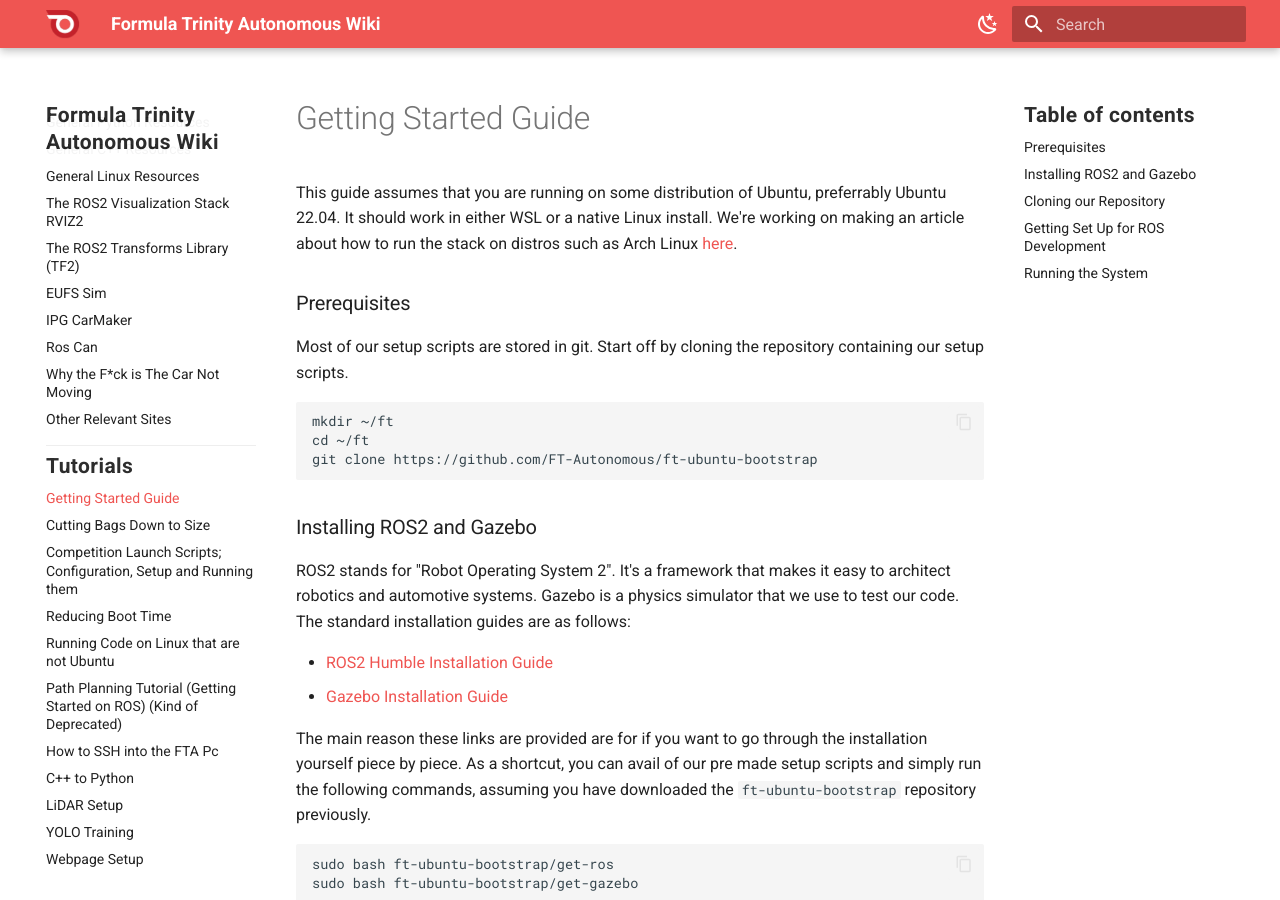
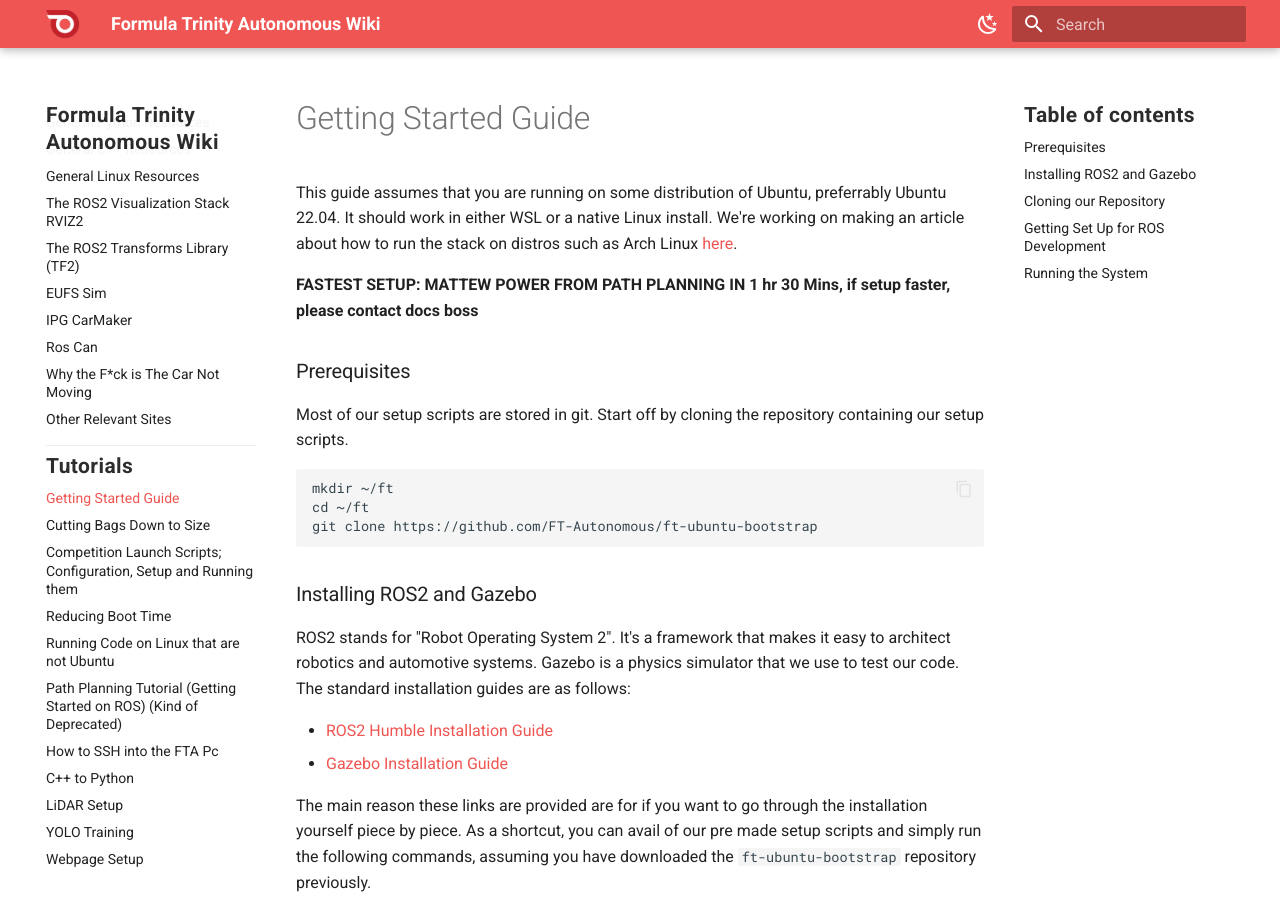
Before and after one commit to FT-Autonomous/ft_docs_2.0, an MkDocs documentation site: the page built from docs/tutorials/Getting_started.md, in a window 1280 px wide and 900 px high. Built offline with MkDocs 1.6.1 and Material for MkDocs 9.7.7, drawn with Linux system fonts in a browser that asks for light colours.

Commit message:
Recognition

```diff
--- a/docs/tutorials/Getting_started.md
+++ b/docs/tutorials/Getting_started.md
@@ -1,6 +1,8 @@
 # Getting Started Guide
 
 This guide assumes that you are running on some distribution of Ubuntu, preferrably Ubuntu 22.04. It should work in either WSL or a native Linux install. We're working on making an article about how to run the stack on distros such as Arch Linux [here](../tutorials/run_code_not_ubuntu.md).
+
+**FASTEST SETUP: MATTEW POWER FROM PATH PLANNING IN 1 hr 30 Mins, if setup faster, please contact docs boss**
 
 ### Prerequisites
 
```
